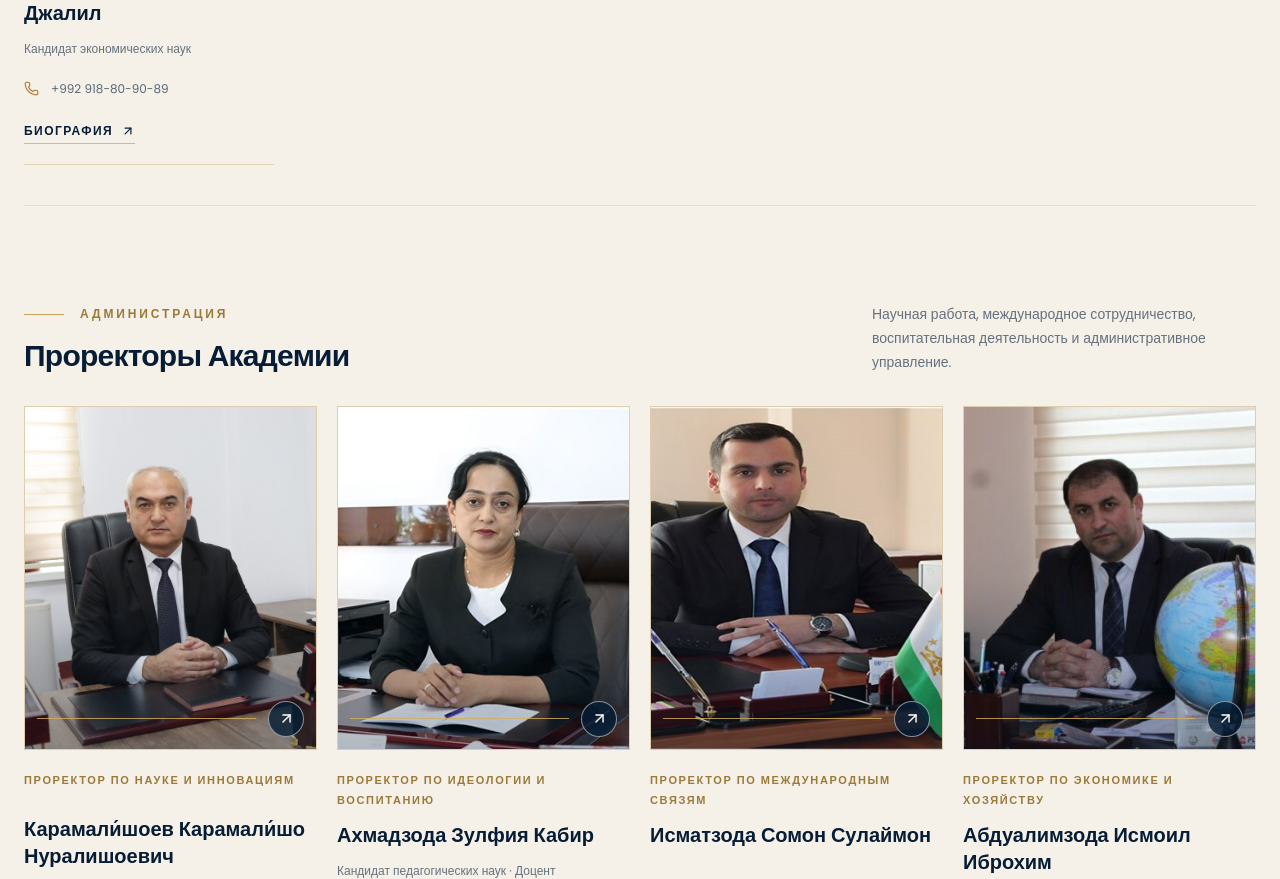
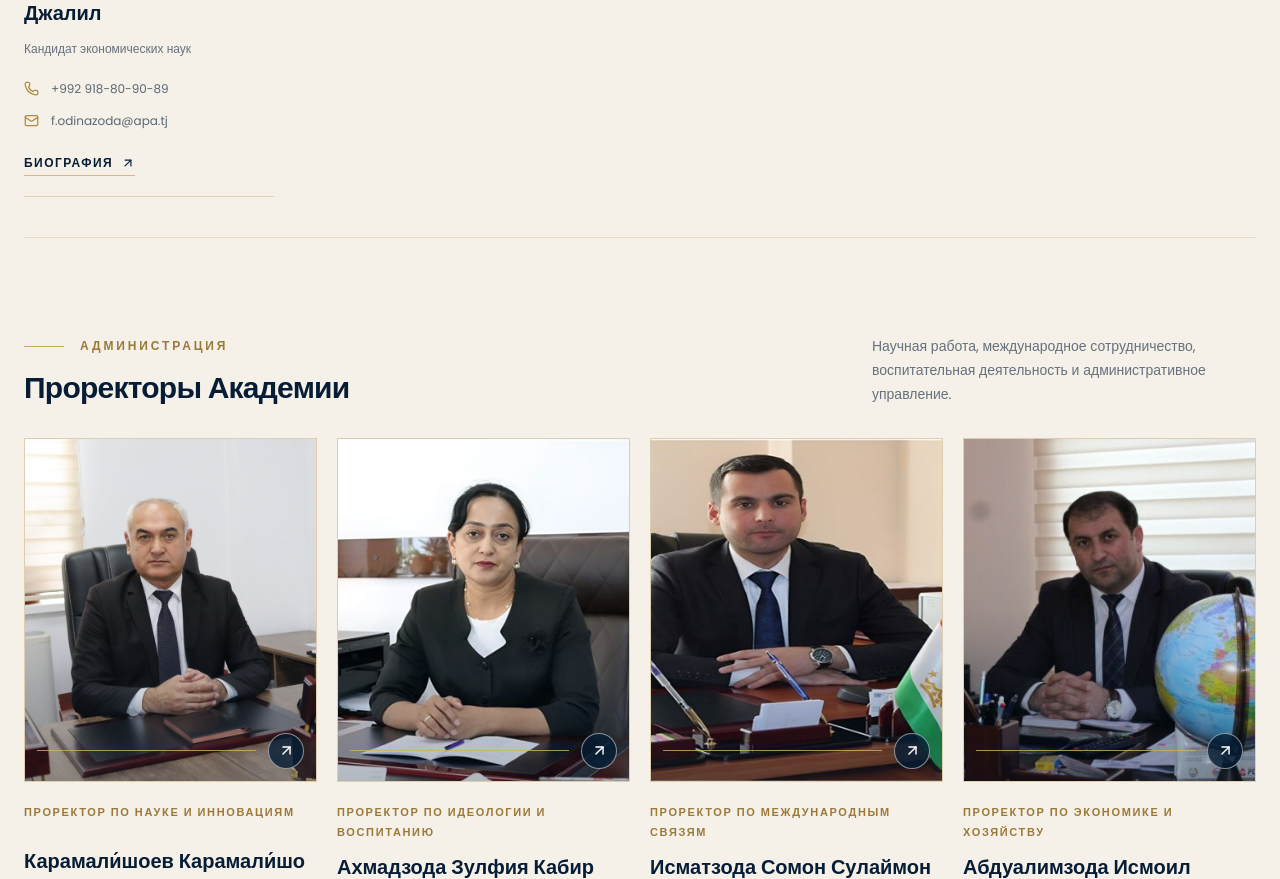
Before and after one commit to karimzade4444/APA, a Next.js app: page /leadership in a window 1280 px wide. Shown: the part 2392-3271 px from the top of the page. Built offline with nearby package versions, Linux system fonts and the light colour scheme.

Commit message:
feat: добавить адрес электронной почты для ректора в карточку руководителя

```diff
--- a/src/data/leadership.ts
+++ b/src/data/leadership.ts
@@ -114,6 +114,7 @@ export const leadership: Leader[] = [
     shortPosition: "Первый проректор, Проректор по учебной работе",
     photo: "/images/leadership/fvrector.jpg",
     phone: "+992 918-80-90-89",
+    email: "f.odinazoda@apa.tj",
     degree: "Кандидат экономических наук",
     education: [
       {
```
